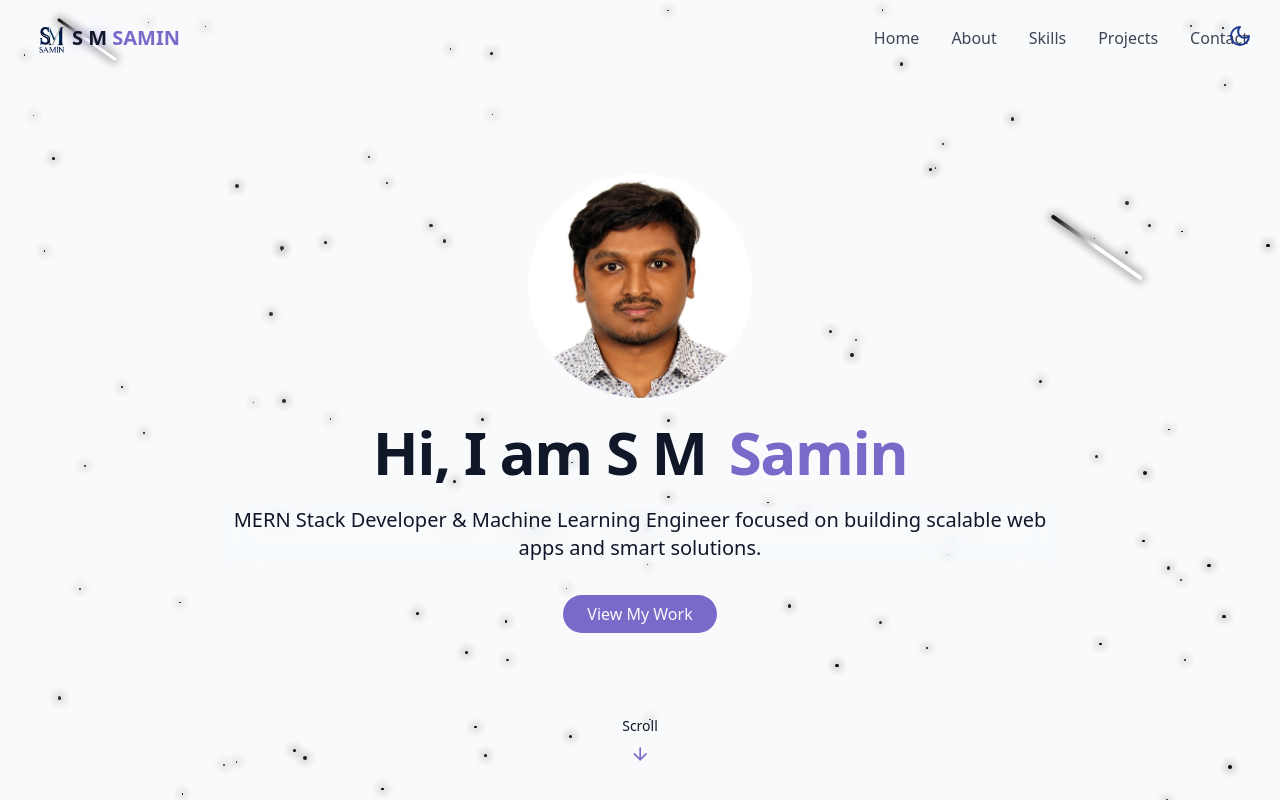
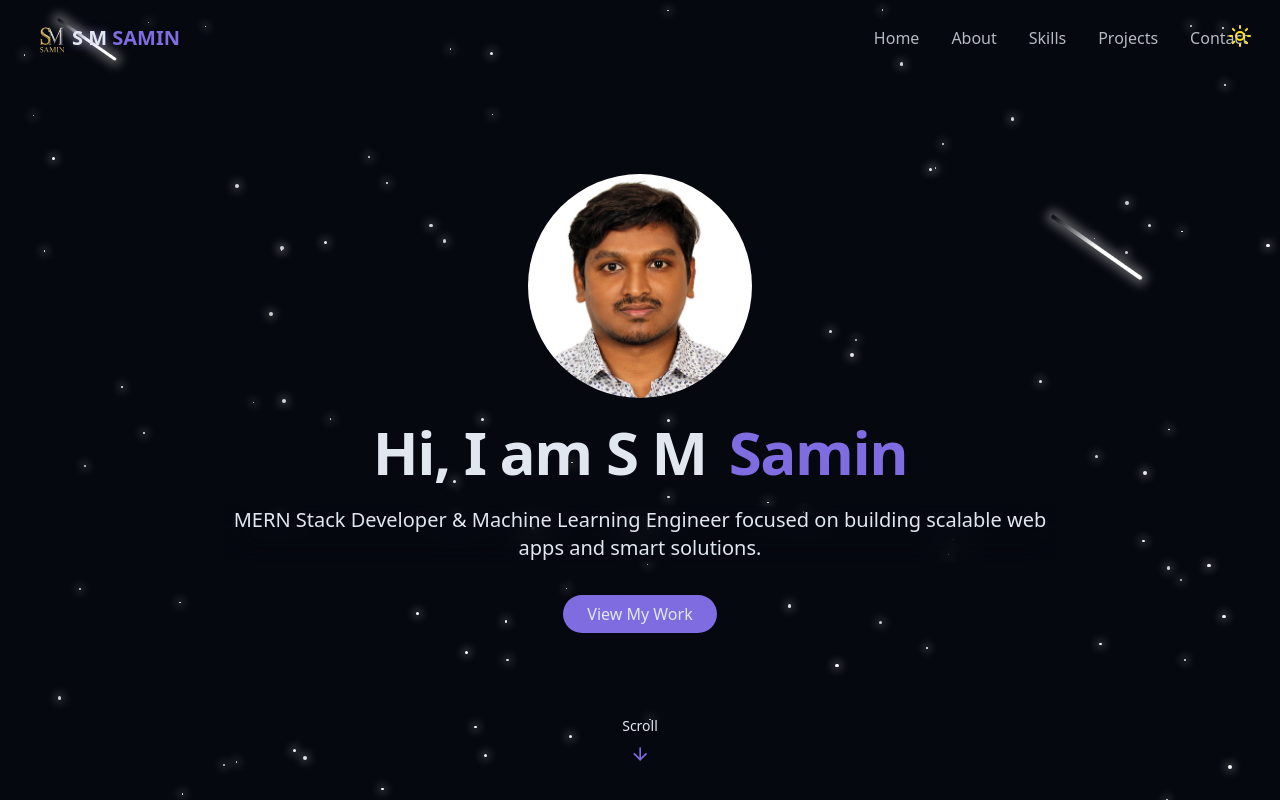
Before and after one commit to samin710/My-Portfolio, a React (Vite) app: page / in a window 1280 px wide. Shown: the top 800 px of the page. Built offline with nearby package versions, Linux system fonts and the light colour scheme.

Commit message:
editing continue

```diff
--- a/index.html
+++ b/index.html
@@ -1,10 +1,21 @@
 <!DOCTYPE html>
-<html lang="en" data-theme="dark">
+<html lang="en">
   <head>
     <meta charset="UTF-8" />
-    <link rel="icon" type="image/svg+xml" href="/vite.svg" />
+    <link rel="icon" type="image/svg+xml" href="/logo_dark.png" />
     <meta name="viewport" content="width=device-width, initial-scale=1.0" />
     <title>S M Samin</title>
+    <script>
+      (function () {
+        const storedTheme = localStorage.getItem("theme");
+        if (storedTheme === "dark" || storedTheme === null) {
+          document.documentElement.classList.add("dark");
+          localStorage.setItem("theme", "dark");
+        } else {
+          document.documentElement.classList.remove("dark");
+        }
+      })();
+    </script>
   </head>
   <body>
     <div id="root"></div>
--- a/src/components/StarBackground.jsx
+++ b/src/components/StarBackground.jsx
@@ -99,7 +99,11 @@ export const StarBackground = () => {
       {meteors.map((meteor) => (
         <div
           key={meteor.id}
-          className={`meteor animate-meteor ${!isDark ? "bg-black" : ""}`} // 🟢 4. Conditionally add bg-black in light mode
+          className={`meteor animate-meteor ${
+            !isDark
+              ? "bg-black bg-linear-to-r from-black via-black to-white"
+              : ""
+          }`} // 🟢 4. Conditionally add bg-black in light mode
           style={{
             width: meteor.size * 50 + "px",
             height: meteor.size * 2 + "px",
--- a/src/index.css
+++ b/src/index.css
@@ -92,7 +92,8 @@
   }
 
   html {
-    @apply scroll-smooth;
+    /* @apply scroll-smooth; */
+    scroll-behavior: smooth;
   }
 
   body {
```
Also changed, not shown: public/logo.png (added), public/logo_dark.png (added).
